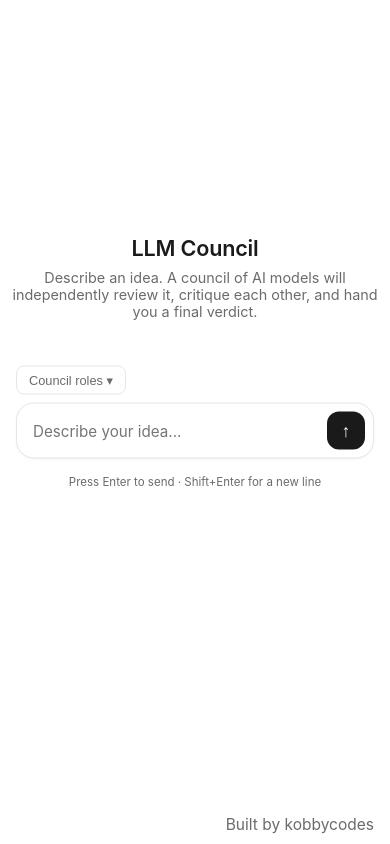
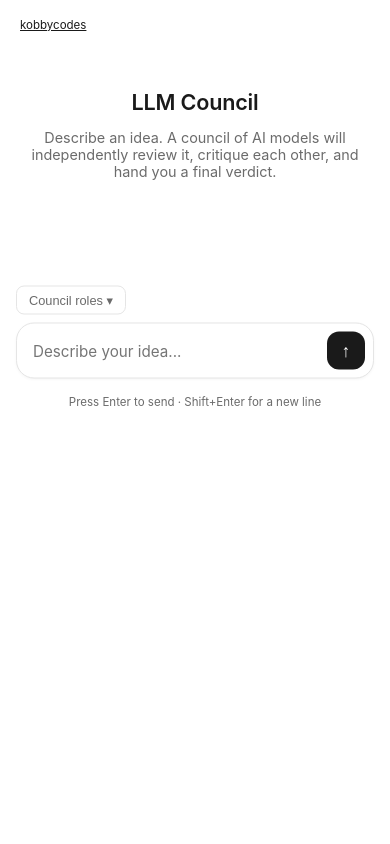
Before and after one commit to ke77/LLM-Council, a Flask app: page / in a window 390 px wide. Run offline with Flask 3, Linux system fonts and the light colour scheme; some libraries are stand-ins or nearby versions.

Commit message:
ui update

```diff
--- a/app/static/css/style.css
+++ b/app/static/css/style.css
@@ -64,13 +64,14 @@ body.in-chat #chat {
 }
 
 
+
 body.pre-chat #composer {
   top: 42%;
   bottom: auto;
   transform: translateY(-50%);
 }
 
-
+/* IN-CHAT: pinned to the bottom of the viewport. */
 body.in-chat #composer {
   top: auto;
   bottom: 0;
@@ -78,6 +79,7 @@ body.in-chat #composer {
   background: linear-gradient(to bottom, rgba(255,255,255,0), #fff 28px);
   padding-top: 20px;
 }
+
 
 
 #greeting {
@@ -88,9 +90,10 @@ body.in-chat #composer {
   transition: opacity 0.2s ease, top 0.35s cubic-bezier(0.2, 0.8, 0.2, 1);
 }
 
+
 body.pre-chat #greeting {
   top: 42%;
-  transform: translateY(calc(-100% - 34px));
+  transform: translateY(calc(-100% - 56px));
 }
 
 #greeting h1 {
@@ -138,16 +141,14 @@ body.in-chat #greeting p {
   flex-direction: column;
   gap: 8px;
   padding: 0 16px 24px;
-  margin-top: 10em;
 }
 
 body.in-chat #input-wrap {
   padding-bottom: 18px;
 }
 
-/* ----------------------------------------------------------------
-   Chat bubbles
-   ---------------------------------------------------------------- */
+
+
 .bubble-row {
   display: flex;
   margin-bottom: 6px;
@@ -183,10 +184,7 @@ body.in-chat #input-wrap {
   border-bottom-left-radius: 4px;
 }
 
-/* ----------------------------------------------------------------
-   Rendered markdown INSIDE a bot bubble (verdict text). Mirrors the
-   downloaded report's styling so chat and report feel consistent.
-   ---------------------------------------------------------------- */
+
 .bubble.bot p {
   margin: 0 0 8px 0;
 }
@@ -261,10 +259,7 @@ body.in-chat #input-wrap {
   50% { opacity: 1; }
 }
 
-/* ----------------------------------------------------------------
-   Standalone download button -- a SIBLING of the bot bubble row,
-   not part of the message content.
-   ---------------------------------------------------------------- */
+
 .download-standalone {
   display: flex;
   justify-content: flex-start;
@@ -286,16 +281,7 @@ body.in-chat #input-wrap {
   background: #f0f0f0;
 }
 
-/* ----------------------------------------------------------------
-   Role selection panel
-   ---------------------------------------------------------------- */
-/* ----------------------------------------------------------------
-   Rejection toast -- appears above the roles picker when an idea is
-   caught by validation (gibberish, too short, or off-topic). It's a
-   normal flex sibling in #input-wrap, not absolutely positioned, so
-   it naturally pushes the roles button down by its own height rather
-   than overlapping anything.
-   ---------------------------------------------------------------- */
+
 #reject-toast {
   max-height: 0;
   opacity: 0;
@@ -395,9 +381,7 @@ body.in-chat #input-wrap {
   grid-column: 2;
 }
 
-/* ----------------------------------------------------------------
-   Message row (textarea + send button)
-   ---------------------------------------------------------------- */
+
 #message-row {
   display: flex;
   gap: 10px;
@@ -457,22 +441,13 @@ body.in-chat .hint {
   margin-top: 6px;
 }
 
-/* ----------------------------------------------------------------
-   Small screens
-   ---------------------------------------------------------------- */
-/* ----------------------------------------------------------------
-   Credit link -- fixed to the bottom-right corner of the viewport.
-   Lives at the body level in the HTML (not inside #composer) for the
-   same reason #greeting does: a transformed ancestor would hijack
-   position:fixed into its own coordinate space instead of the real
-   page corner.
-   ---------------------------------------------------------------- */
+
 #credit {
   position: fixed;
   bottom: 0;
   right: 0;
   padding: 10px 16px;
-  font-size: 0.97rem;
+  font-size: 0.72rem;
   color: var(--muted);
   text-decoration: none;
   z-index: 15;
@@ -483,18 +458,50 @@ body.in-chat .hint {
   text-decoration: underline;
 }
 
+.credit-short {
+  display: none; /* desktop shows the full "Built by kobbycodes" text */
+}
+
 @media (max-width: 480px) {
+  body.pre-chat #greeting {
+    top: 28%;
+  }
+
   #greeting h1 {
     font-size: 1.35rem;
   }
+
+
+  #greeting p {
+    margin-top: 14px;
+    padding: 0 24px;
+  }
+
   #roles-dropdown {
     width: calc(100vw - 32px);
   }
-  /* On narrow screens the input bar runs close to full width once
-     chat starts, leaving no clear corner for the credit link to sit
-     without crowding the send button -- hide it there, keep it
-     visible on the spacious pre-chat screen. */
-  body.in-chat #credit {
+
+
+  #credit {
+    bottom: auto;
+    right: auto;
+    top: 0;
+    left: 0;
+    padding: 18px 20px;
+  }
+
+  .credit-full {
     display: none;
   }
+
+  .credit-short {
+    display: inline;
+  }
+
+
+  body.in-chat #credit {
+    display: block;
+    top: 46px;
+    padding: 4px 20px;
+  }
 }
--- a/app/templates/index.html
+++ b/app/templates/index.html
@@ -53,7 +53,10 @@
   <!-- Lives at the body level, same reasoning as #greeting above --
        a fixed-position element has to sit outside #composer's
        transformed box to actually anchor to the real page corner. -->
-  <a id="credit" href="https://github.com/ke77" target="_blank" rel="noopener noreferrer">Built by kobbycodes</a>
+  <a id="credit" href="https://github.com/ke77" target="_blank" rel="noopener noreferrer">
+    <span class="credit-full">Built by kobbycodes</span>
+    <span class="credit-short">kobbycodes</span>
+  </a>
 
   <script src="{{ url_for('static', filename='js/chat.js') }}"></script>
 </body>
```
